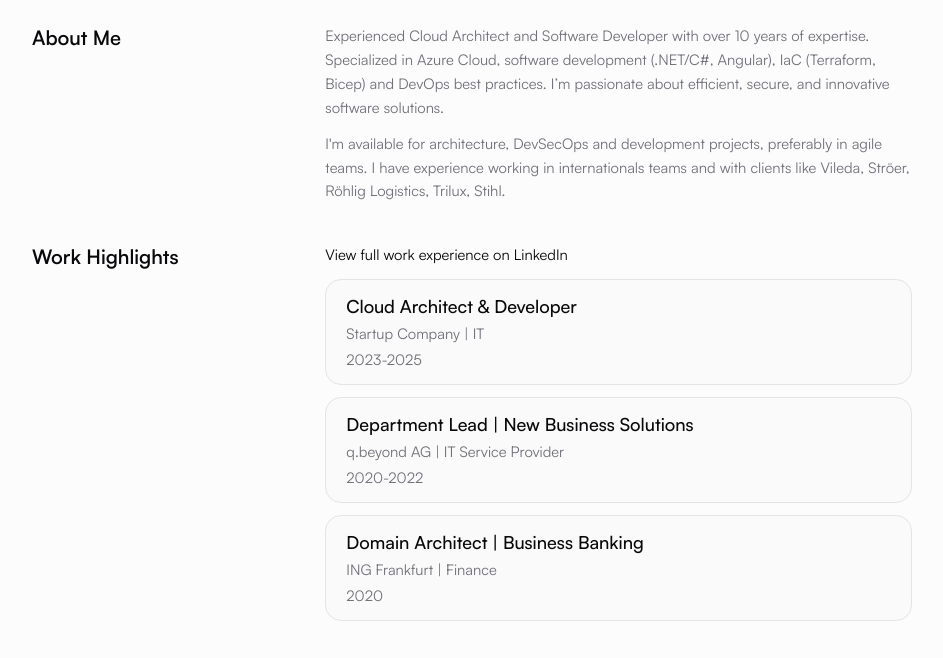
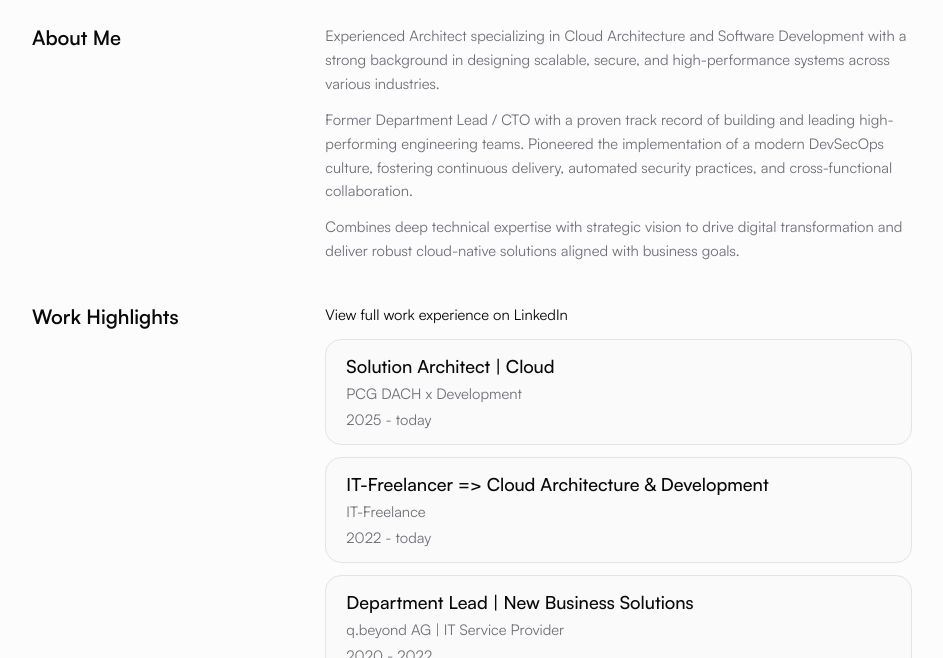
Before and after one commit to mreinfurt/mreinfurt.github.io, an Astro site: page / in a window 1280 px wide. Shown: the part 389-1047 px from the top of the page, without its empty margins (168-1111 px from the left). Built offline with nearby package versions, Linux system fonts and the light colour scheme; Astro itself is replaced by a stand-in of ours; some packages are replaced by stand-ins of ours.

Commit message:
Update page

```diff
--- a/src/pages/index.astro
+++ b/src/pages/index.astro
@@ -29,7 +29,7 @@ const security = ["ISO 27001", "DevSecOps"];
 
       <div class="flex flex-col items-center gap-y-4">
         <h1 class="text-^3xl font-bold">Manuel Reinfurt</h1>
-        <span class="text-2xl">Freelance Azure Cloud Architect & Developer</span>
+        <span class="text-2xl">Cloud Architect</span>
         <div class="flex flex-wrap justify-center gap-x-7 gap-y-3">
           <Label title="Düsseldorf">
             <svg
@@ -83,23 +83,30 @@ const security = ["ISO 27001", "DevSecOps"];
 
     <Section title="About Me">
       <p class="text-muted-foreground">
-        Experienced Cloud Architect and Software Developer with over 10 years of expertise. Specialized in Azure Cloud, software development (.NET/C#, Angular), IaC (Terraform, Bicep) and DevOps best practices. I’m passionate about efficient, secure, and innovative software solutions.
+        Experienced Architect specializing in Cloud Architecture and Software Development with a strong background in designing scalable, secure, and high-performance systems across various industries.
       </p>
-      <p class="text-muted-foreground">I'm available for architecture, DevSecOps and development projects, preferably  in agile teams. I have experience working in internationals teams and with clients like Vileda, Ströer, Röhlig Logistics, Trilux, Stihl.</p>
+      <p class="text-muted-foreground">Former Department Lead / CTO with a proven track record of building and leading high-performing engineering teams. Pioneered the implementation of a modern DevSecOps culture, fostering continuous delivery, automated security practices, and cross-functional collaboration. </p>
+      <p class="text-muted-foreground">Combines deep technical expertise with strategic vision to drive digital transformation and deliver robust cloud-native solutions aligned with business goals.</p>
     </Section>
 
     <Section title="Work Highlights">
 		<a href="https://www.linkedin.com/in/manuel-reinfurt-1868a1153/">View full work experience on LinkedIn</a>
 		<Card
-			heading="Cloud Architect & Developer"
-			subheading="Startup Company | IT"
-			date="2023-2025"
+			heading="Solution Architect | Cloud"
+			subheading="PCG DACH x Development"
+			date="2025 - today"
+		>
+		</Card>
+    <Card
+			heading="IT-Freelancer => Cloud Architecture & Development"
+			subheading="IT-Freelance"
+			date="2022 - today"
 		>
 		</Card>
 		<Card
 			heading="Department Lead | New Business Solutions"
 			subheading="q.beyond AG | IT Service Provider"
-			date="2020-2022"
+			date="2020 - 2022"
 		>
 		</Card>
 		<Card
```
Also changed, not shown: src/assets/profile.jpeg.
